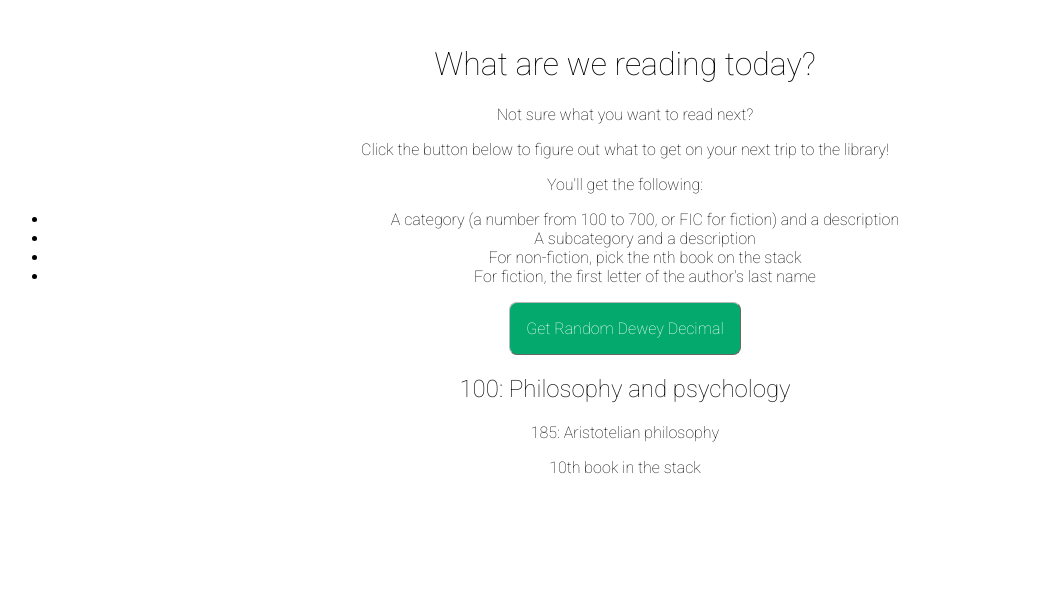
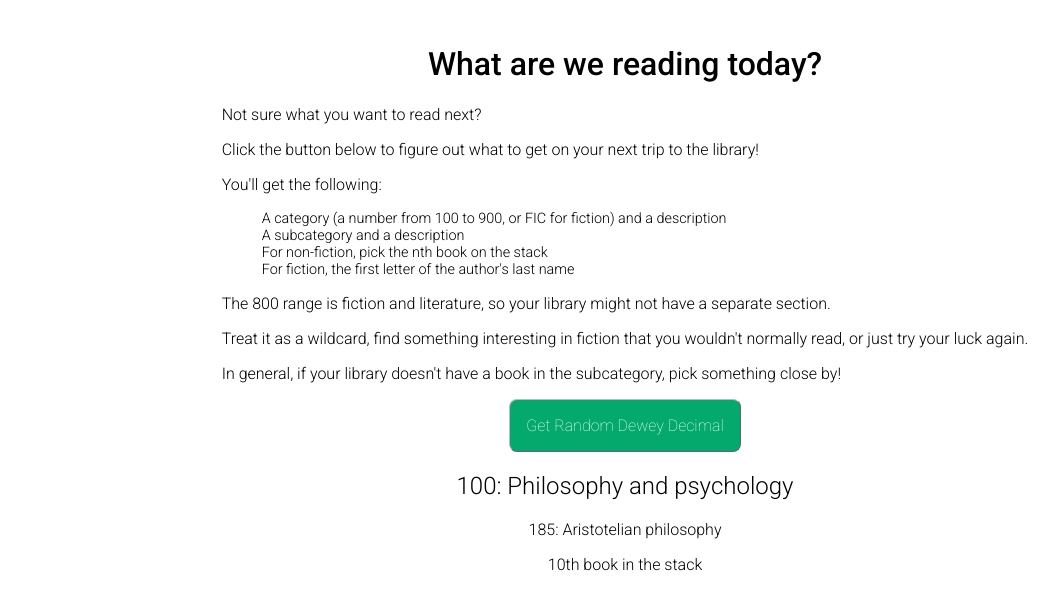
Before and after one commit to john-moore-levesque/john-moore-levesque.github.io, a plain HTML site: page index.html in a window 1280 px wide. Both pictures are taken after a click on the button "Get Random Dewey Decimal". Shown: the whole page, without its empty margins (15-1073 px from the left). Drawn offline with Linux system fonts and the light colour scheme; a script that the page names is missing.

Commit message:
expanding readme, changing formatting

```diff
--- a/index.html
+++ b/index.html
@@ -6,6 +6,15 @@
         <link rel="preconnect" href="https://fonts.gstatic.com" crossorigin>
         <link href="https://fonts.googleapis.com/css2?family=Roboto:ital,wght@0,100;0,300;0,400;0,500;0,700;0,900;1,100;1,300;1,400;1,500;1,700;1,900&display=swap" rel="stylesheet">
         <style>
+            #readme {
+                text-align: left;
+                max-width: fit-content;
+                margin: auto;
+            }
+            li {
+                font-size: 0.9em;
+                list-style: none;
+            }
             .roboto-thin {
             font-family: "Roboto", sans-serif;
             font-weight: 100;
@@ -99,19 +108,21 @@
     <body>
         <div id="wrapper">
 
-            <h1 class="roboto-thin">What are we reading today?</h1>
-            <div class="roboto-thin" id="readme">
+            <h1 class="roboto-medium">What are we reading today?</h1>
+            <div class="roboto-light" id="readme">
                 <p>Not sure what you want to read next?</p>
                 <p>Click the button below to figure out what to get on your next trip to the library!</p>
                 <p>You'll get the following:</p>
                 <p>
                     <ul>
-                        <li>A category (a number from 100 to 700, or FIC for fiction) and a description</li>
+                        <li>A category (a number from 100 to 900, or FIC for fiction) and a description</li>
                         <li>A subcategory and a description</li>
                         <li>For non-fiction, pick the nth book on the stack</li>
                         <li>For fiction, the first letter of the author's last name</li>
                     </ul>
-
+                <p>The 800 range is fiction and literature, so your library might not have a separate section.</p>
+                <p>Treat it as a wildcard, find something interesting in fiction that you wouldn't normally read, or just try your luck again.</p>
+                <p>In general, if your library doesn't have a book in the subcategory, pick something close by!</p>
                 </p>
 
             </div>
@@ -167,9 +178,9 @@
             }
 
             randomCodeContainer.innerHTML =
-                "<h2 class=\"roboto-thin\">" + classification + ": " + description + "</h2>" +
-                "<p class=\"roboto-thin\">" + dewey + ": " + desc + "</p>" +
-                "<p class=\"roboto-thin\">" + book + "</p>";
+                "<h2 class=\"roboto-light\">" + classification + ": " + description + "</h2>" +
+                "<p class=\"roboto-light\">" + dewey + ": " + desc + "</p>" +
+                "<p class=\"roboto-light\">" + book + "</p>";
         }
     </script>
 </html>
```
